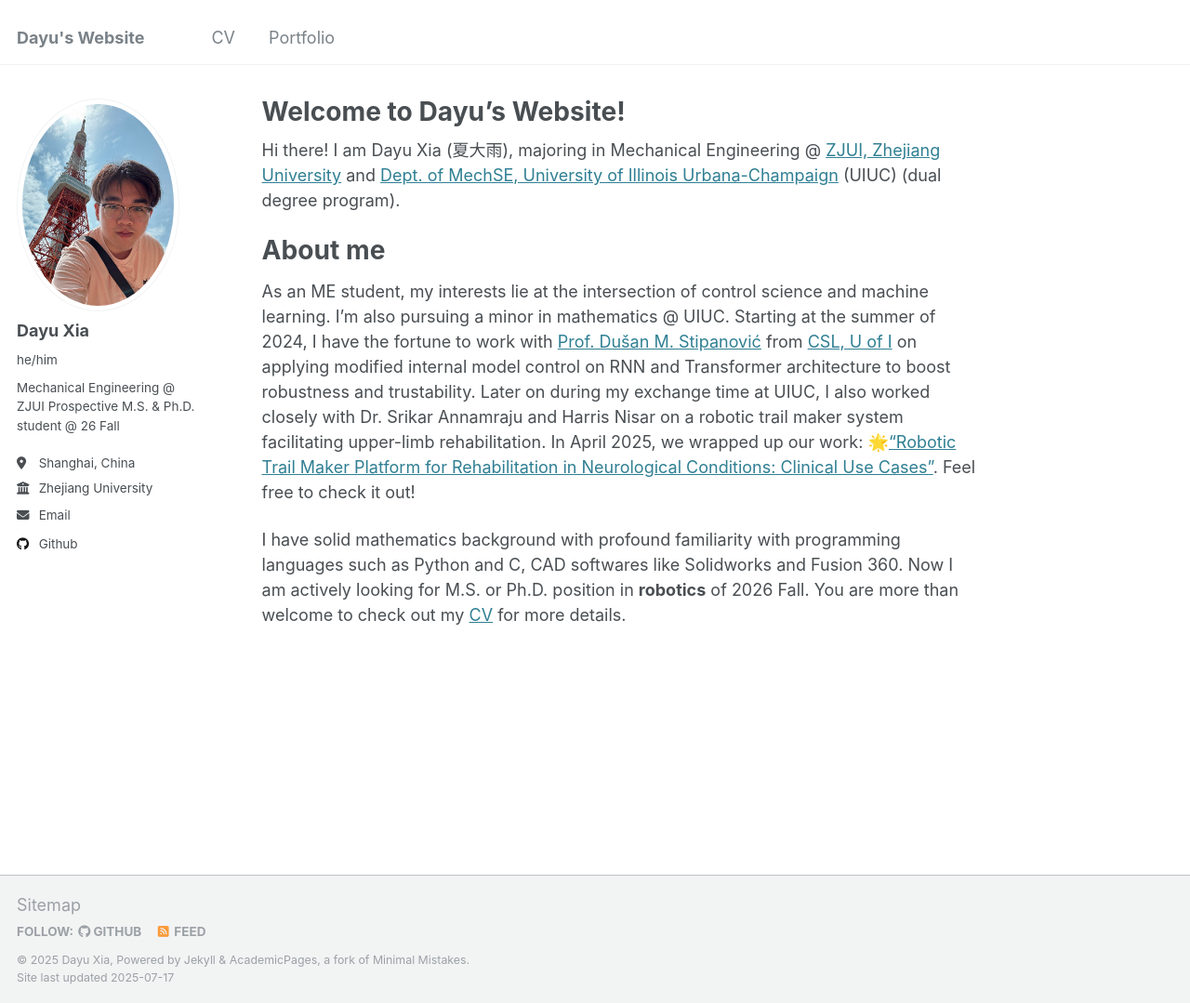
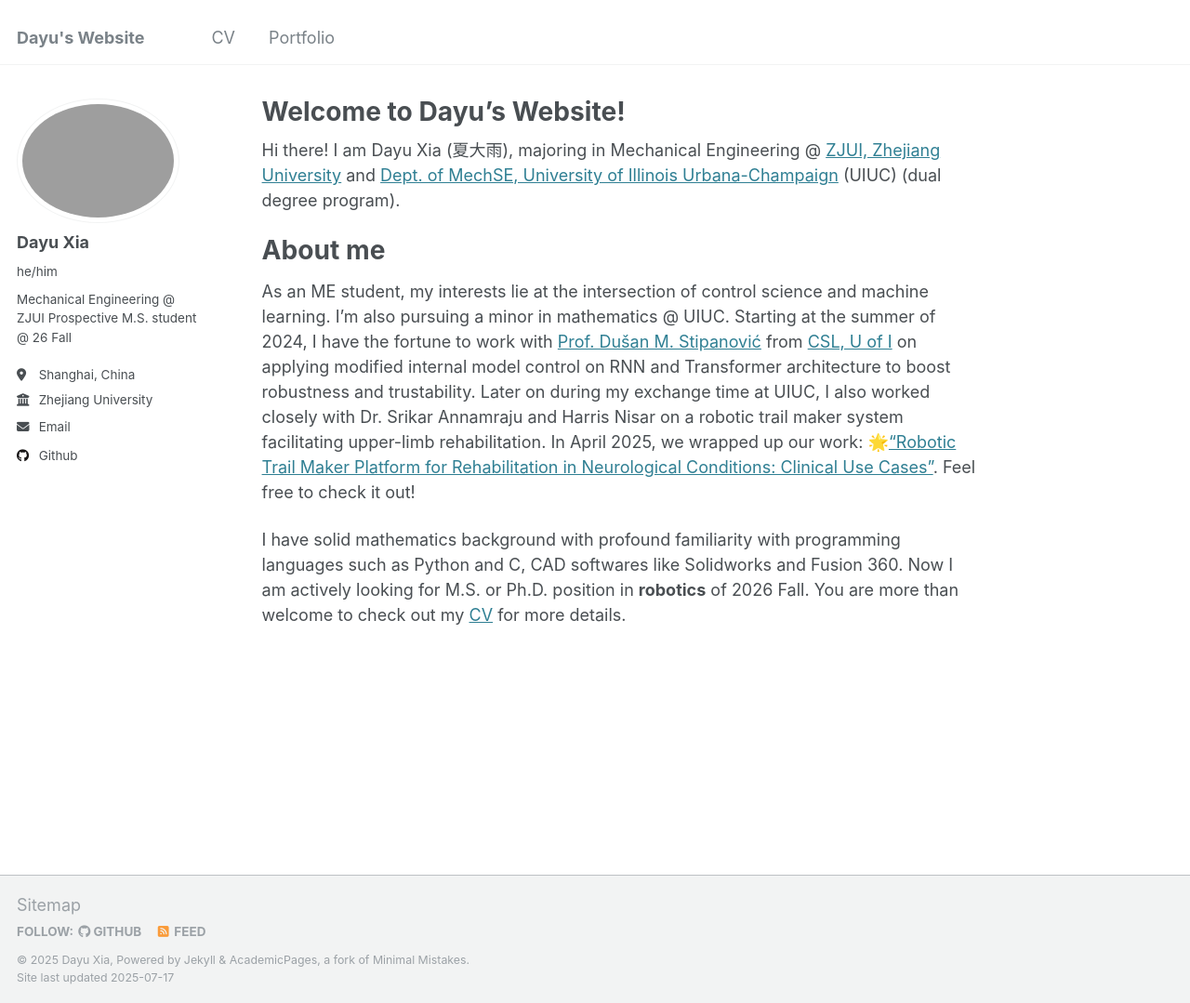
Before and after one commit to dyxia1241/dyxia1241.github.io, a Jekyll site: the page built from _pages/about.md, in a window 1280 px wide and 1079 px high. Shown: the whole window at 93% size. Built offline with Jekyll 4.4.1, drawn with Linux system fonts in a browser that asks for light colours.

Commit message:
Update _config.yml

```diff
--- a/_config.yml
+++ b/_config.yml
@@ -21,10 +21,10 @@ repository               : "dyxia1241/dyxia1241.github.io"
 #               Additional customization can be done by editing /_includes/author-profile.html
 author:
   # Biographic information
-  avatar           : "me_casual.jpg"
+  avatar           : "me_new.jpg"
   name             : "Dayu Xia"
   pronouns         : "he/him"
-  bio              : "Mechanical Engineering @ ZJUI \n Prospective M.S. & Ph.D. student @ 26 Fall"
+  bio              : "Mechanical Engineering @ ZJUI \n Prospective M.S. student @ 26 Fall"
   location         : "Shanghai, China"
   employer         : "Zhejiang University"
   uri              : # URL
```
